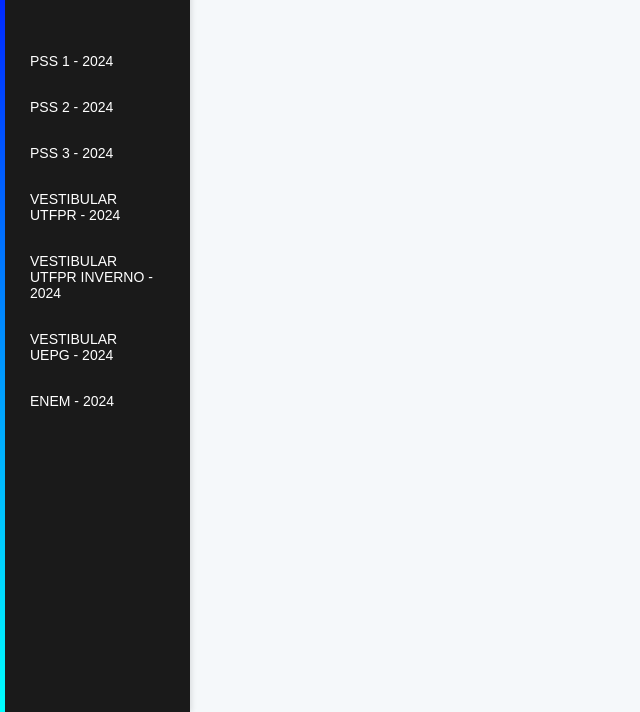
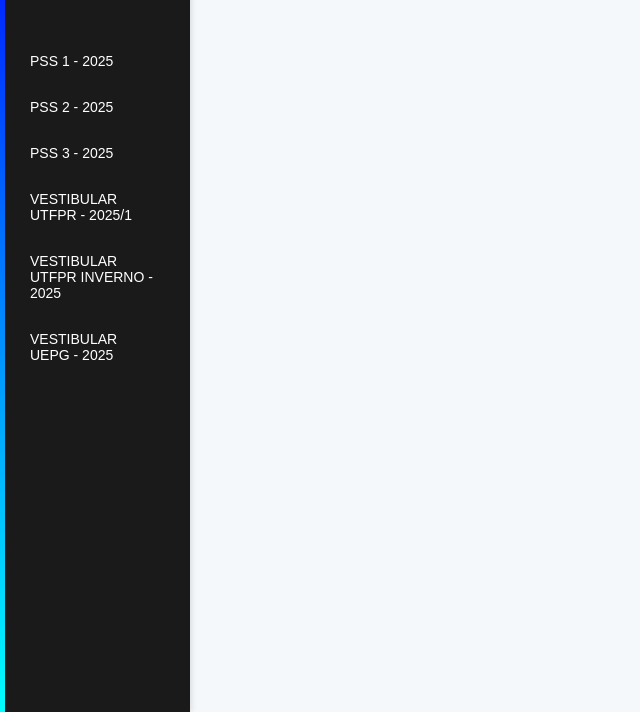
Before and after one commit to a-djunior/SWM, a plain HTML site: page page2.html in a window 1280 px wide. Shown: the part 88-800 px from the top of the page, without its empty margins (0-640 px from the left). Drawn offline with Linux system fonts and the light colour scheme; sample sign-in values are in the browser's storage.

Commit message:
Update page2.html

```diff
--- a/page2.html
+++ b/page2.html
@@ -14,13 +14,12 @@
                 <h2 id="profileName"></h2>
             </div>
             <ul>
-                <li><a href="#">PSS 1 - 2024</a></li>
-                <li><a href="#">PSS 2 - 2024</a></li>
-                <li><a href="#">PSS 3 - 2024</a></li>
-                <li><a href="#">VESTIBULAR UTFPR - 2024</a></li>
-                <li><a href="#">VESTIBULAR UTFPR INVERNO - 2024</a></li>
-                <li><a href="#">VESTIBULAR UEPG - 2024</a></li>
-                <li><a href="#">ENEM - 2024</a></li>
+                <li><a href="#">PSS 1 - 2025</a></li>
+                <li><a href="#">PSS 2 - 2025</a></li>
+                <li><a href="#">PSS 3 - 2025</a></li>
+                <li><a href="#">VESTIBULAR UTFPR - 2025/1</a></li>
+                <li><a href="#">VESTIBULAR UTFPR INVERNO - 2025</a></li>
+                <li><a href="#">VESTIBULAR UEPG - 2025</a></li>
                 <!-- Adicione mais opções conforme necessário -->
             </ul>
         </div>
```
